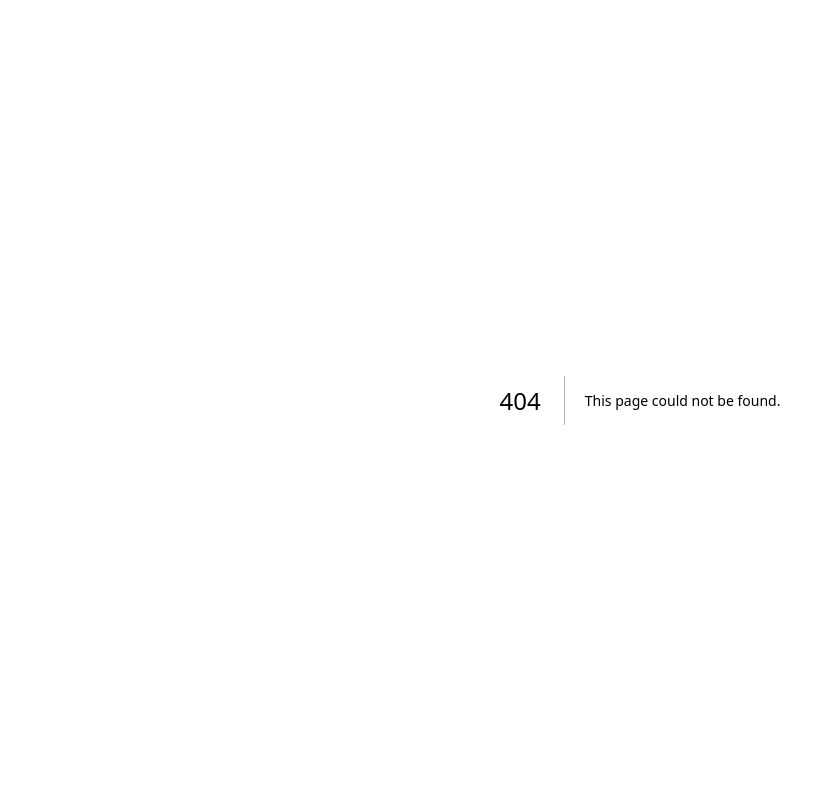
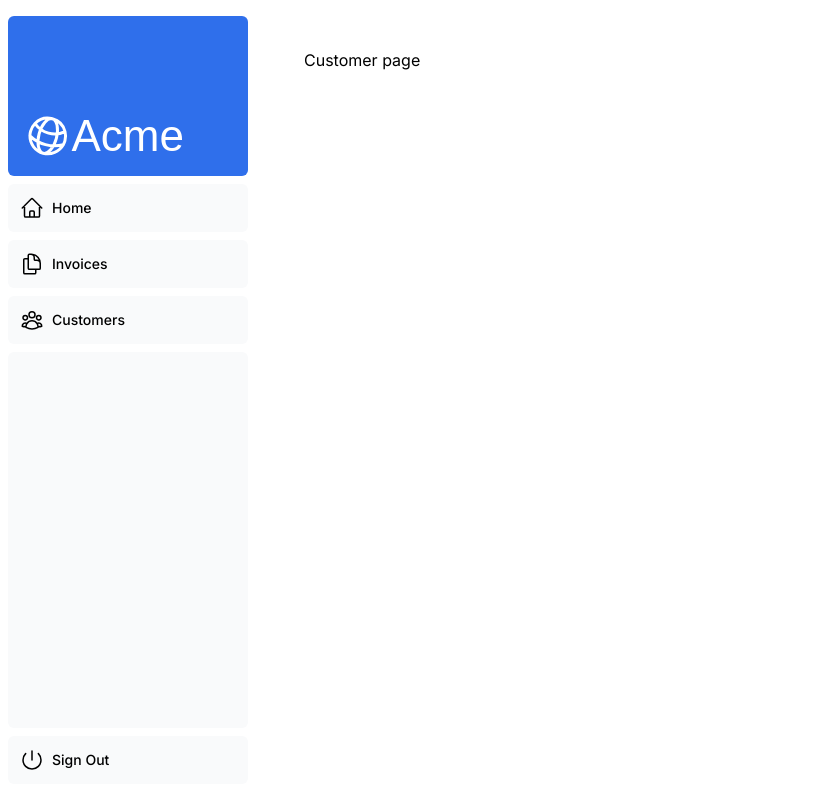
Before and after one commit to kd02109/nextjs-dashboard, a Next.js app: page /dashboard/customers in a window 1280 px wide. Before the commit this address had no page. Shown: the whole page, without its empty margins (0-835 px from the left). Built offline with nearby package versions, Linux system fonts and the light colour scheme; a web font is replaced by a local one.

Commit message:
feat: navigating between pages

```diff
--- /dev/null
+++ b/app/dashboard/customers/page.tsx
@@ -0,0 +1,4 @@
+export default function CustomerPage(){
+
+  return <p>Customer page</p>
+}
--- /dev/null
+++ b/app/dashboard/invoices/page.tsx
@@ -0,0 +1,4 @@
+export default function InvoicePage(){
+
+  return <p>Invoice Page</p>
+}
--- /dev/null
+++ b/app/dashboard/layout.tsx
@@ -0,0 +1,12 @@
+import SideNav from '@/app/ui/dashboard/sidenav';
+export default function DashboardLayout({ children }: { children: React.ReactNode }){
+
+  return (
+    <div className="flex h-screen flex-col md:flex-row md:overflow-hidden">
+      <div className="w-full flex-none md:w-64">
+        <SideNav />
+      </div>
+      <div className="flex-grow p-6 md:overflow-y-auto md:p-12">{children}</div>
+    </div>
+  );
+}
--- /dev/null
+++ b/app/dashboard/page.tsx
@@ -0,0 +1,3 @@
+export default function DashboardPage(){
+  return <div>Dashboard page</div>
+}
```
